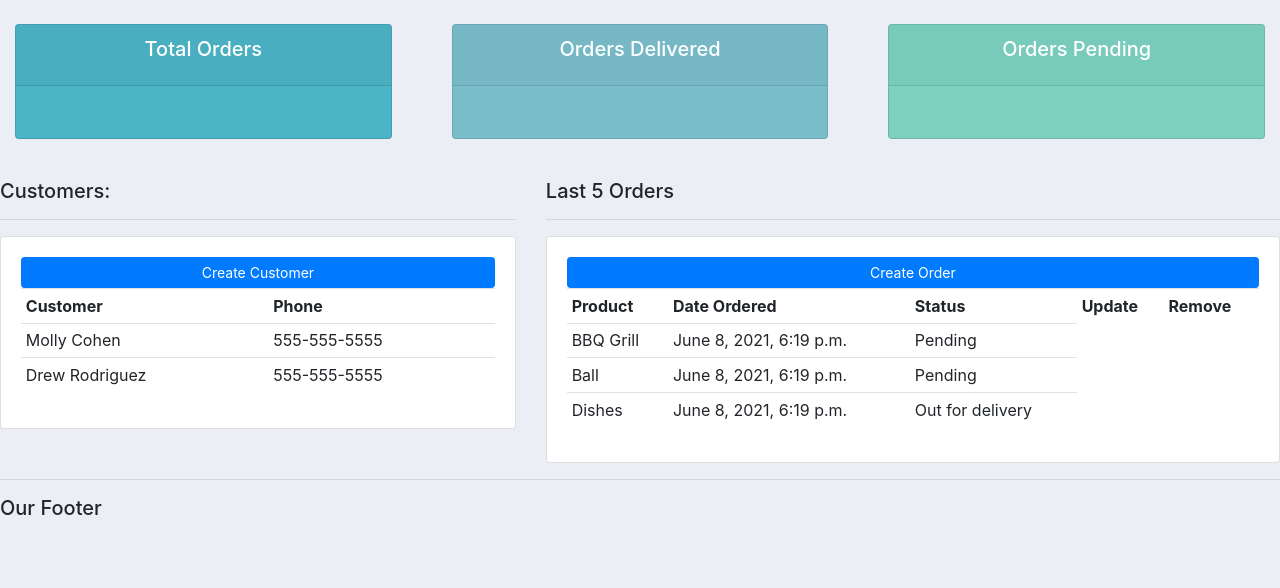
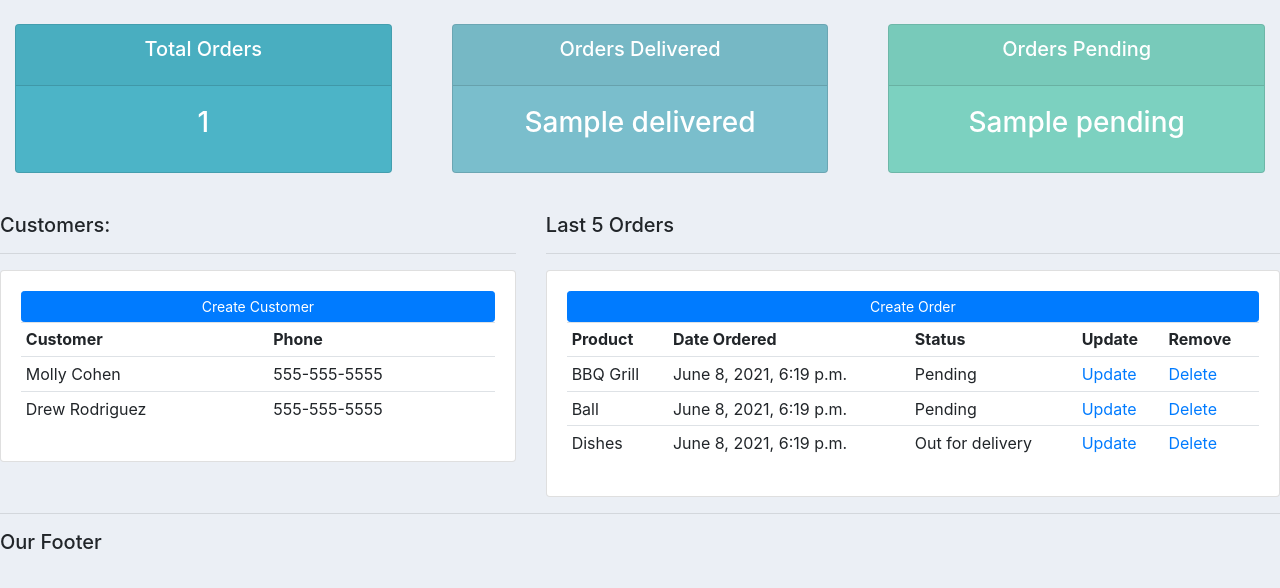
Before and after one commit to jaredarodriguez/crm1-django, a Django app: template accounts/templates/accounts/dashboard.html in a window 1280 px wide. Shown: the part 166-754 px from the top of the page. Run offline with Django 3.2, Linux system fonts and the light colour scheme; data comes from the database, SQL or seed files in the repository; the template is opened without the code that fills it: values that come from a table or form of the project are taken from there, most other values are stand-ins (such as "Sample title", 1, 10 or a date in 2020); some libraries are stand-ins or nearby versions.

Commit message:
render status

```diff
--- a/accounts/templates/accounts/dashboard.html
+++ b/accounts/templates/accounts/dashboard.html
@@ -46,6 +46,8 @@
                         <td>{{order.product}}</td>
                         <td>{{order.date_created}}</td>
                         <td>{{order.status}}</td>
+                        <td><a href="">Update</a></td>
+                        <td><a href="">Delete</a></td>
                     </tr>
                 {% endfor %}
             </table>
--- a/accounts/templates/accounts/status.html
+++ b/accounts/templates/accounts/status.html
@@ -8,7 +8,7 @@
           <h5 class="card-title">Total Orders</h5>
         </div>
         <div class="card-body">
-          <h3 class="card-title"></h3>
+          <h3 class="card-title">{{total_orders}}</h3>
         </div>
       </div>
     </div>
@@ -21,7 +21,7 @@
           <h5 class="card-title">Orders Delivered</h5>
         </div>
         <div class="card-body">
-          <h3 class="card-title"></h3>
+          <h3 class="card-title">{{delivered}}</h3>
         </div>
       </div>
     </div>
@@ -34,7 +34,7 @@
                   <h5 class="card-title">Orders Pending</h5>
               </div>
               <div class="card-body">
-                  <h3 class="card-title"></h3>
+                  <h3 class="card-title">{{pending}}</h3>
               </div>
           </div>
       </div>
```
Also changed, not shown: accounts/views.py (+8 -1 lines).
